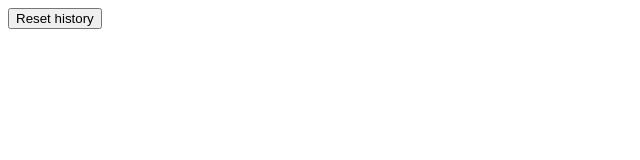
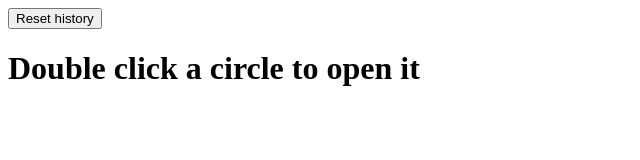
Before and after one commit to MacroChip/Histree, a browser extension: page graph_ui.html in a window 1280 px wide. Shown: the whole page, without its empty margins (0-640 px from the left). Drawn offline with Linux system fonts and the light colour scheme.

Commit message:
Add some instructions for double click to open

```diff
--- a/graph_ui.html
+++ b/graph_ui.html
@@ -5,6 +5,7 @@
     <link rel="manifest" href="/site.webmanifest">
 </head>
 <button id="reset">Reset history</button>
+<h1>Double click a circle to open it</h1>
 <div id="mynetwork"></div>
 <script type="module" src="./vis-network.min.js"></script>
 <script type="module" src="./graphUi.js"></script>
```
